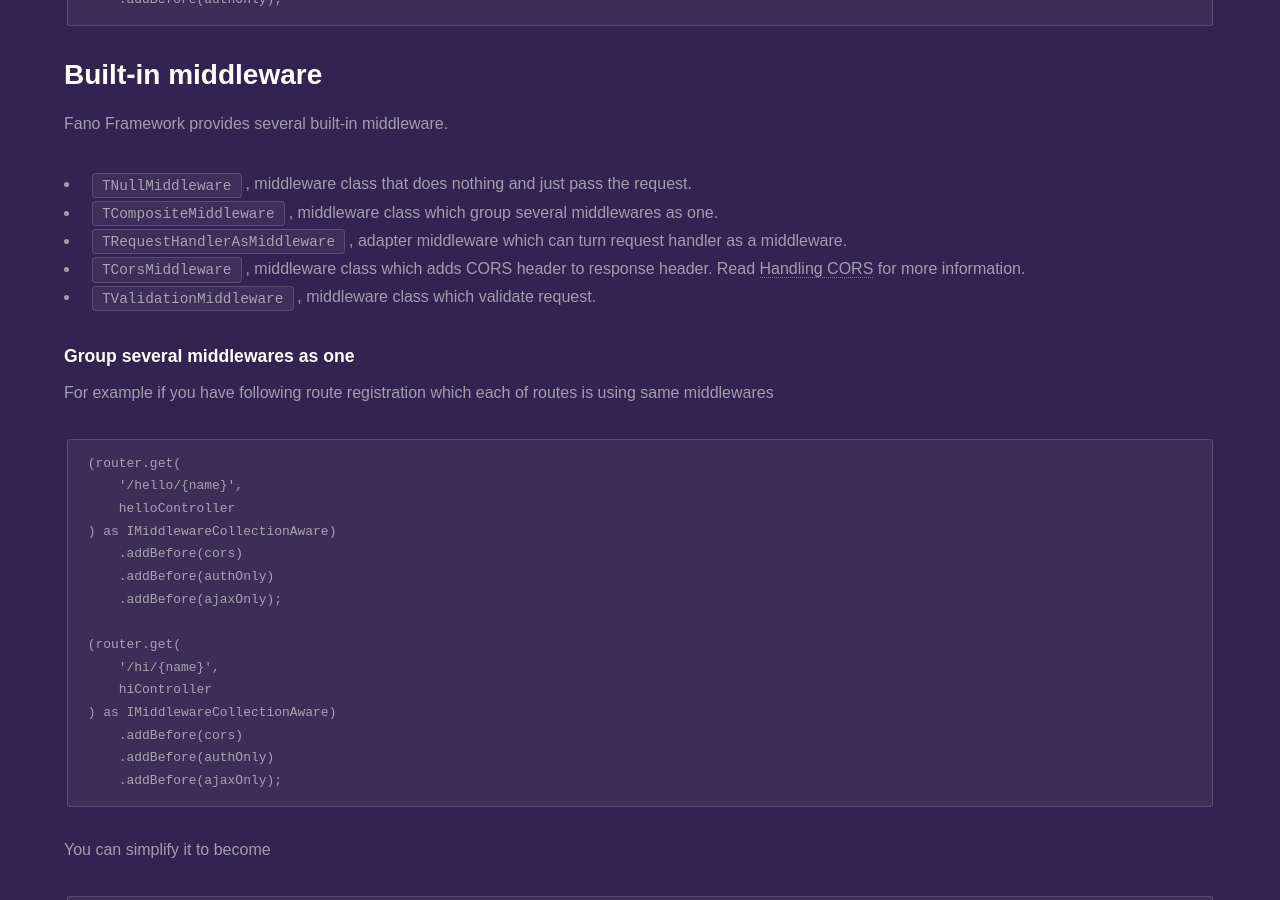
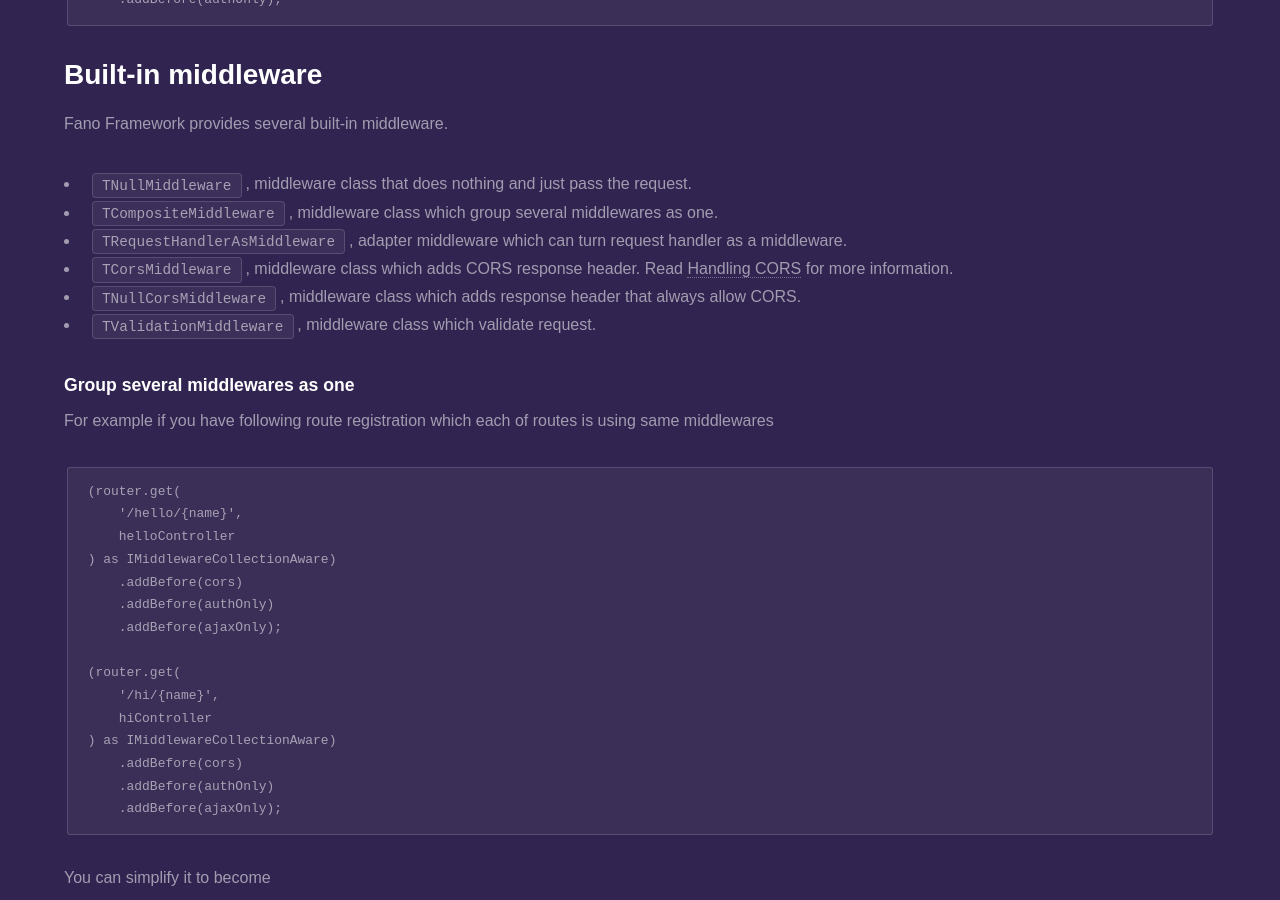
Before and after one commit to fanoframework/fanoframework.github.io, a Jekyll site: the page built from middlewares/index.md, in a window 1280 px wide and 900 px high, scrolled down 3391 px. Built offline with Jekyll 4.4.1, drawn with Linux system fonts in a browser that asks for light colours; our own code applies the rules of GitHub Pages for plain Markdown files.

Commit message:
add content about built in middlewares

```diff
--- a/middlewares/index.md
+++ b/middlewares/index.md
@@ -139,7 +139,8 @@ Fano Framework provides several built-in middleware.
 - `TNullMiddleware`, middleware class that does nothing and just pass the request.
 - `TCompositeMiddleware`, middleware class which group several middlewares as one.
 - `TRequestHandlerAsMiddleware`, adapter middleware which can turn request handler as a middleware.
-- `TCorsMiddleware`, middleware class which adds CORS header to response header. Read [Handling CORS](/security/handling-cors) for more information.
+- `TCorsMiddleware`, middleware class which adds CORS response header. Read [Handling CORS](/security/handling-cors) for more information.
+- `TNullCorsMiddleware`, middleware class which adds response header that always allow CORS.
 - `TValidationMiddleware`, middleware class which validate request.
 
 ### Group several middlewares as one
```
